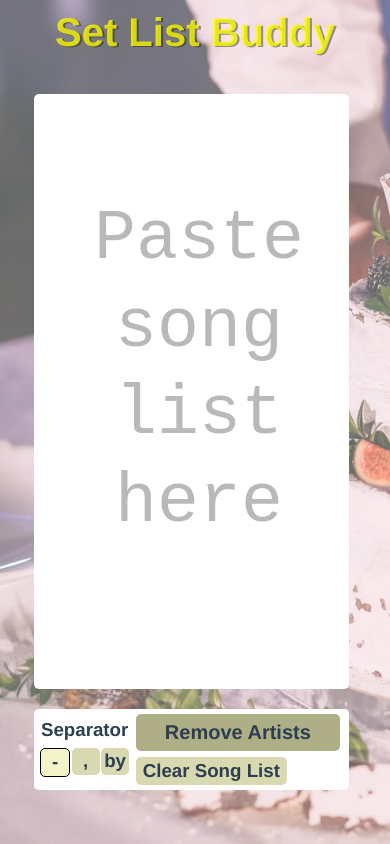
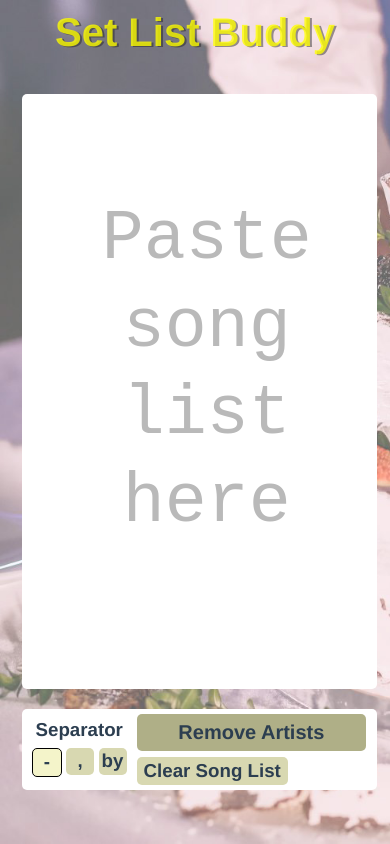
Before and after one commit to jbechak/listbuddy, a Vue app in the folder listbuddy/: page /index.html in a window 390 px wide. Built offline with nearby package versions, Linux system fonts and the light colour scheme.

Commit message:
tweaked mobile styling

```diff
--- a/listbuddy/src/components/BuddyHome.vue
+++ b/listbuddy/src/components/BuddyHome.vue
@@ -359,7 +359,14 @@ h1 {
  {
   cursor: pointer;
   opacity: 70%;
+  animation-name: colorChange;
+  animation-duration: 10s;
  }
+
+ @keyframes colorChange {
+  from {background-color: rgb(216, 216, 177);}
+  to {background-color: rgb(129, 0, 243);}
+}
 
  @media only screen and (max-width: 620px) {
   #main {
@@ -367,17 +374,18 @@ h1 {
     flex-direction: column;}
   .leftSide {
     align-items: center;
-    margin-left: 25vw;
+    margin-left: 27vw;
   }
     .left {
-    margin-left: 25vw;
+    margin-left: 27vw;
     animation-name: none;
     animation-duration: 1s;
     animation-fill-mode: forwards;
 }
-  .textbox {width: 80vw;}
-  .controls {width: 81vw;}
-  .rightSide {margin-top: 20px;}
+  .textbox {width: 90vw;}
+  .controls {width: 91vw;}
+  .rightSide {margin-top: 20px;
+  margin-left: 1vw;}
  }
 
  </style>
```
